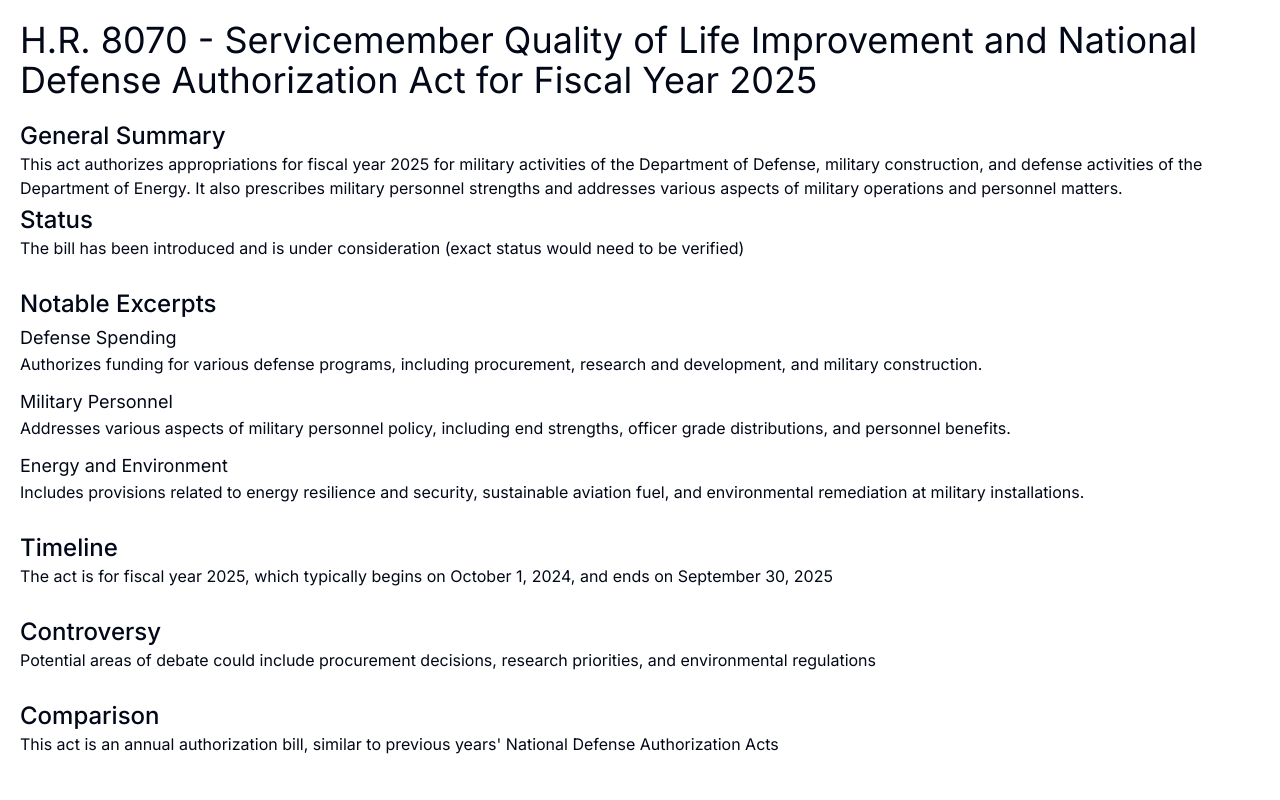
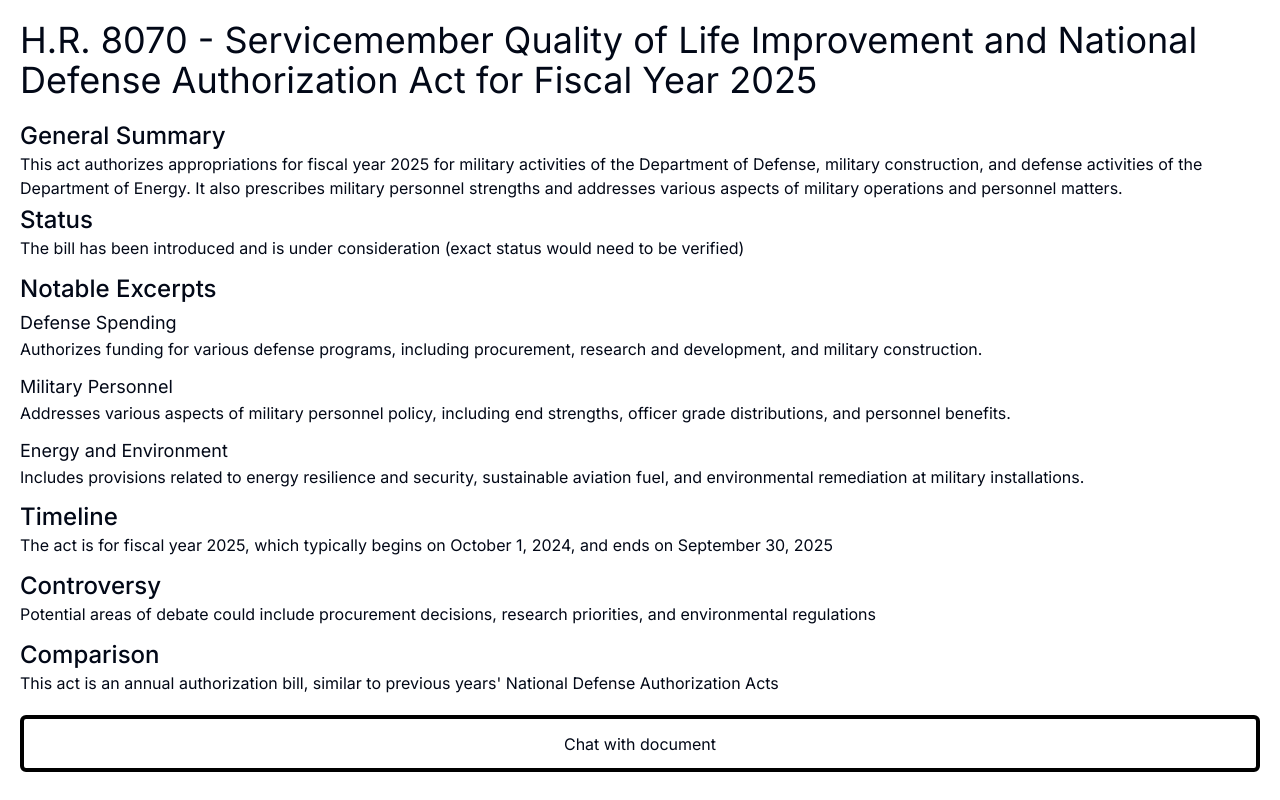
Before and after one commit to IzuEneh/policy-pulse, a Next.js app: page /bill-0 in a window 1280 px wide. Built offline with nearby package versions, Linux system fonts and the light colour scheme.

Commit message:
add chat button

```diff
--- a/src/app/[id]/page.tsx
+++ b/src/app/[id]/page.tsx
@@ -116,6 +116,9 @@ export default function Details({ params }: { params: { id: string } }) {
           <h2 className="text-2xl capitalize font-medium">comparison</h2>
           <p>{fullSummary.comparison}</p>
         </div>
+        <div className="flex flex-1 py-2">
+          <button type="submit" className="w-full border-4 rounded-md border-black p-2 active:scale-95 active:bg-slate-100">Chat with document</button>
+        </div>
       </div>
     </main>
   );
```
Lines whose indentation alone changed are shown as unchanged.
